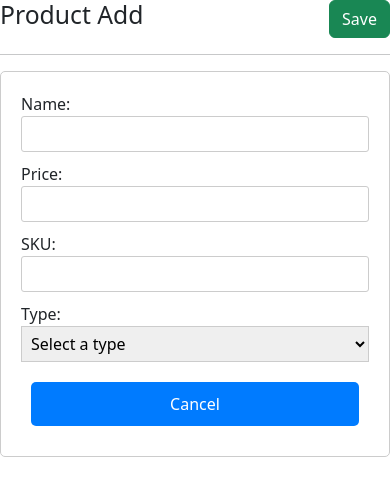
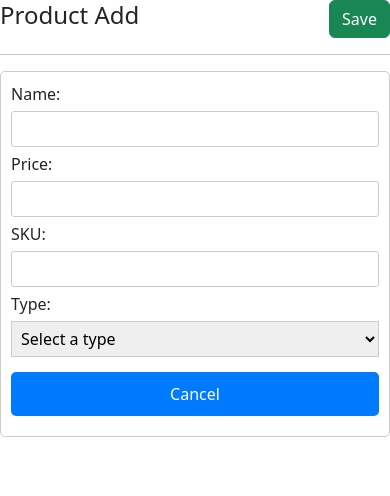
Before and after one commit to AbdallahMostafa/Product-Management, a React (Create React App) app in the folder ui/: page /add-product in a window 390 px wide. Shown: the top 496 px of the page. Built offline with nearby package versions, Linux system fonts and the light colour scheme.

Commit message:
mobile styles

```diff
--- a/ui/src/styles/form.css
+++ b/ui/src/styles/form.css
@@ -38,3 +38,62 @@
     border-radius: 5px;
     cursor: pointer;
   };
+
+.error-message {
+    color: red;
+}
+.input-message{
+    color: red;
+}
+
+/* Mobile Styles */
+@media (max-width: 768px) {
+    .form-container {
+      padding: 10px;
+    }
+
+    .label-style {
+      font-size: 16px;
+    }
+
+    .input-style {
+      width: 100%;
+      font-size: 16px;
+      margin: 5px 0;
+    }
+
+    .select-style {
+      width: 100%;
+      font-size: 16px;
+      margin: 5px 0;
+    }
+
+    .button-style {
+      width: 100%;
+      font-size: 16px;
+      margin: 10px 0;
+    }
+    .error-message {
+        font-size: 14px;
+        color: red;
+    }
+    .input-message{
+        font-size: 14px;
+        color: red;
+    }
+
+    .form-header {
+      display: flex;
+      justify-content: space-between;
+      align-items: center;
+    }
+
+    #product-header {
+      font-size: 24px;
+    }
+
+    .alert {
+      font-size: 14px;
+      margin: 10px 0;
+    }
+  }
--- a/ui/src/styles/productList.css
+++ b/ui/src/styles/productList.css
@@ -1,13 +1,15 @@
+nav {
+  margin: 0 10px;
+}
+
 .product-card {
-    margin: 10px;
+    margin: 10px 10px;
     border: 1px solid #000000 !important; /* Increase border width and set border color */
     border-radius: 25px;
     transition: box-shadow 0.3s ease;
-    padding: 3px; /* Add padding to create space between the button and card edge */
-    /* height: 100%; */
 }
   .card-body{
-    justify-content: center;
+    align-items: center !important;
   }
   .product-card:hover {
     box-shadow: 0 4px 8px rgba(0, 0, 0, 0.1);
@@ -16,3 +18,28 @@
     margin-bottom: 10px;
     margin-left: 5px;
   }
+  .container-div{
+    justify-content: space-between;
+    display: flex;
+  }
+
+@media (max-width: 768px) {
+
+  nav {
+    margin: 0;
+  }
+  .product-card {
+    margin: 10px 0;
+  }
+  /* Increase font size and spacing for readability */
+  .card-title,
+  .card-text {
+    font-size: 18px;
+    margin: 10px 0;
+  }
+
+  .btn {
+    font-size: 18px;
+  }
+
+}
```
